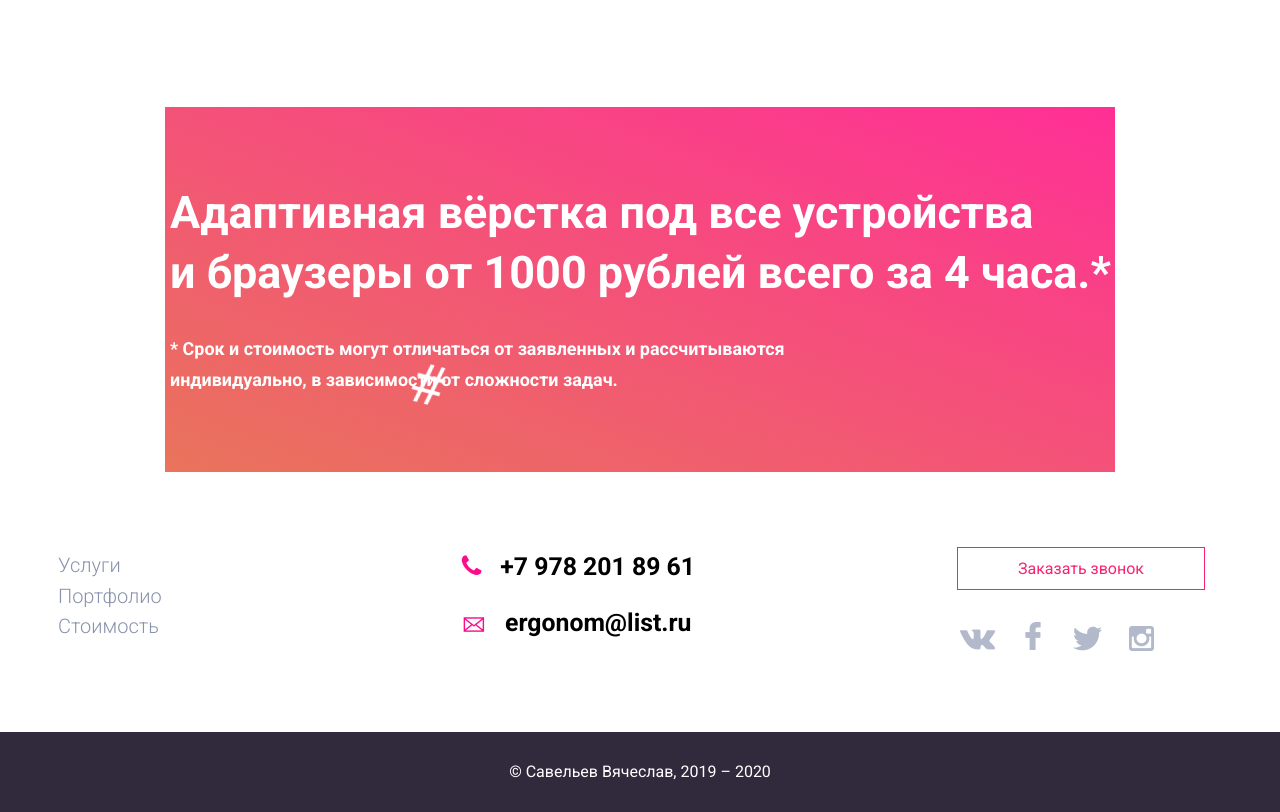
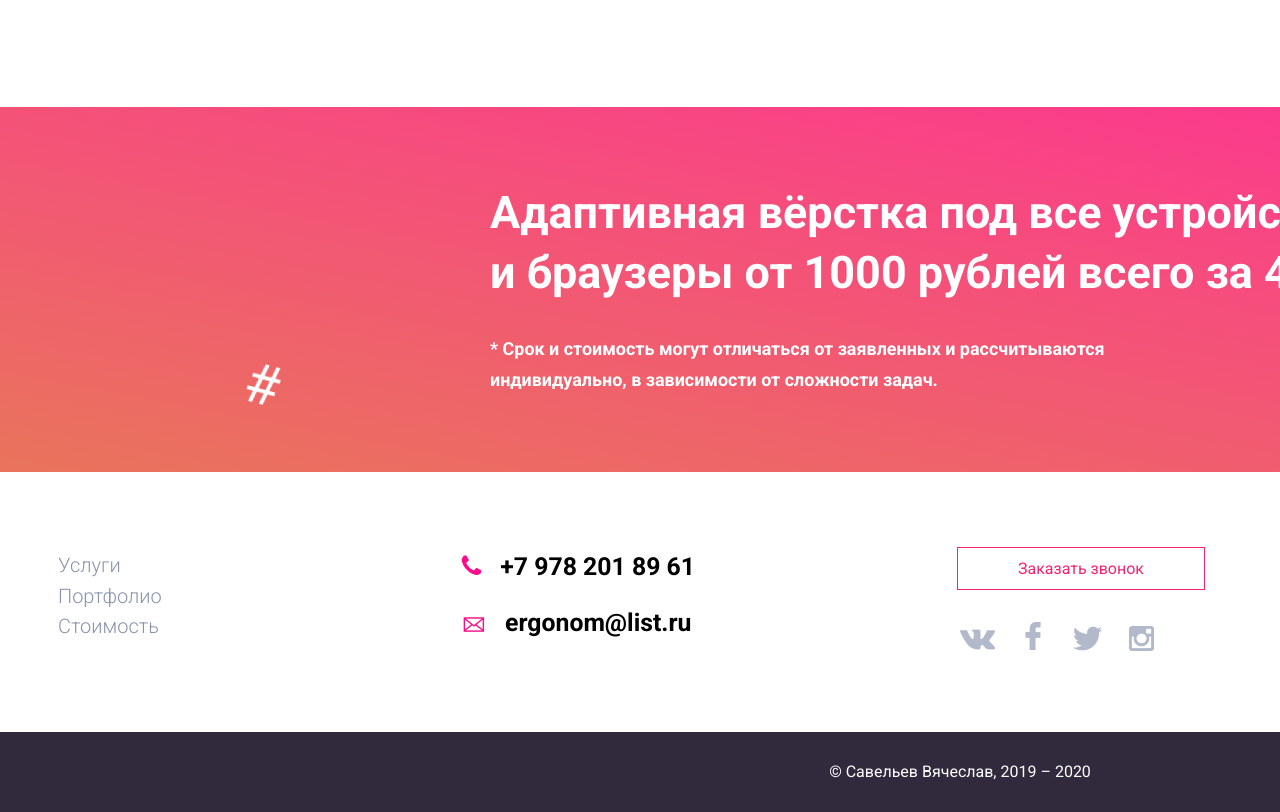
Before and after one commit to Safetytrainer/HTMLcoding, a plain HTML site: page index.html in a window 1280 px wide. Shown: the part 2166-2978 px from the top of the page. Drawn offline with Linux system fonts and the light colour scheme; a web font is replaced by a local one.

Commit message:
Version-2

```diff
--- a/css/styles-main.css
+++ b/css/styles-main.css
@@ -177,8 +177,18 @@ main {
 	display: flex;
 	position: relative;
 	min-height: 365px;
-	/* min-width: 1920px; */
+	min-width: 1920px;
 	background: linear-gradient(to right top, rgb(233, 116, 91), rgb(255, 47, 150));
+	justify-content: center;
+	align-content: center;
+	align-items: center;
+}
+.gradient-background__fix {
+	display: flex;
+	position: relative;
+	min-height: 365px;
+	min-width: 1920px;
+	/* background: linear-gradient(to right top, rgb(233, 116, 91), rgb(255, 47, 150)); */
 	justify-content: center;
 	align-content: center;
 	align-items: center;
--- a/index.html
+++ b/index.html
@@ -140,8 +140,9 @@
         </div>
       </div>
     </section>
+    <div class="gradient-background">
     <section class="my-price fix-container">
-      <div class="gradient-background">
+      <div class="gradient-background__fix">
         <span class="tags-bottom  tags-bottom__openDiv"></span>
         <span class="tags-bottom  tags-bottom__curBrackets-left"></span>
         <span class="tags-bottom  tags-bottom__curBrackets-right"></span>
@@ -160,6 +161,7 @@
         </div>
       </div>
     </section>
+  </div>
     <!-- форма -->
     <section class="window-modal">
       <div class="overlay-container">
@@ -250,12 +252,12 @@
           </div>
         </div>
       </div>
-    </div>
+    </div><div class="fon-purple">
     <div class="footer-date-creation fix-container">
-      <div class="fon-purple">
+
         <span class="author">© Савельев Вячеслав, 2019 – 2020</span>
-      </div>
-    </div>
+
+    </div></div>
   </footer>
   <script src="js/jquery-3.4.1.min.js"></script>
   <script src="slider-swiper/js/swiper.min.js"></script>
```
